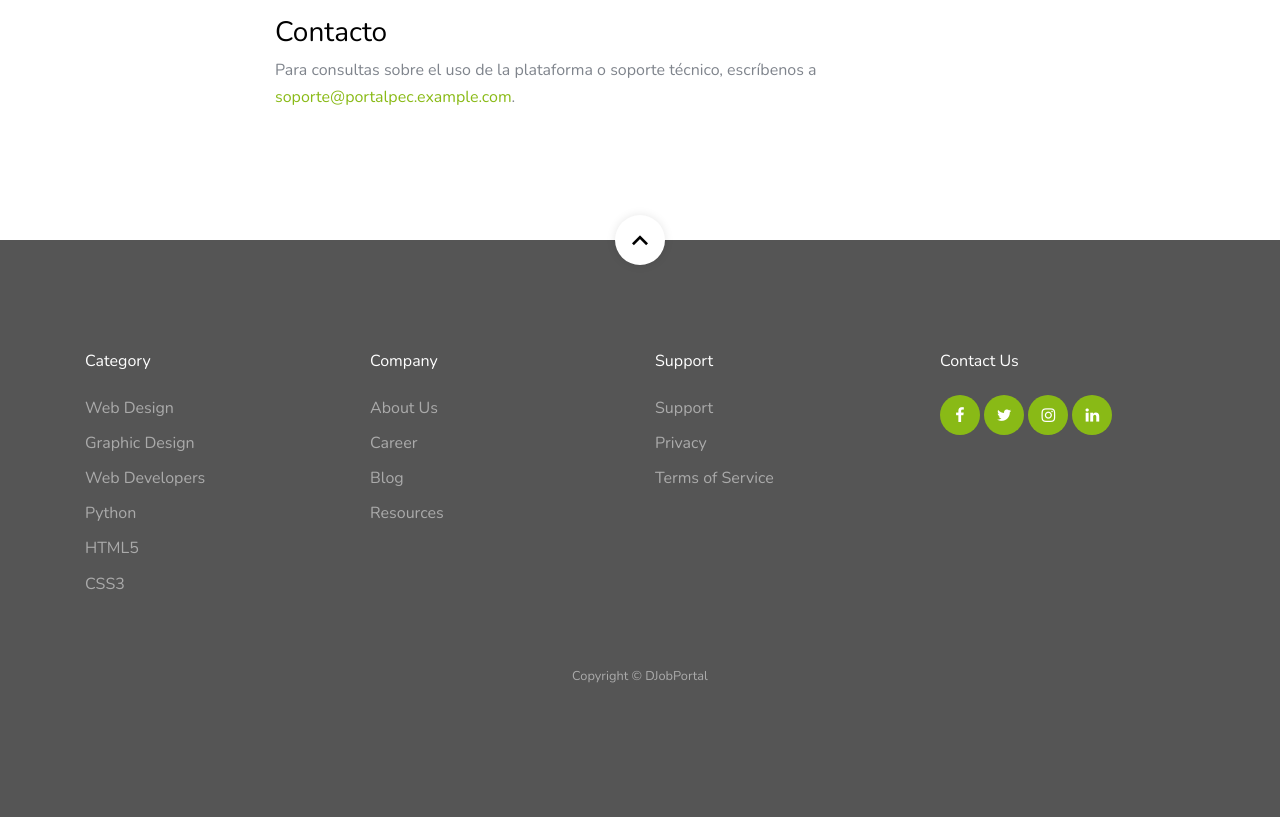
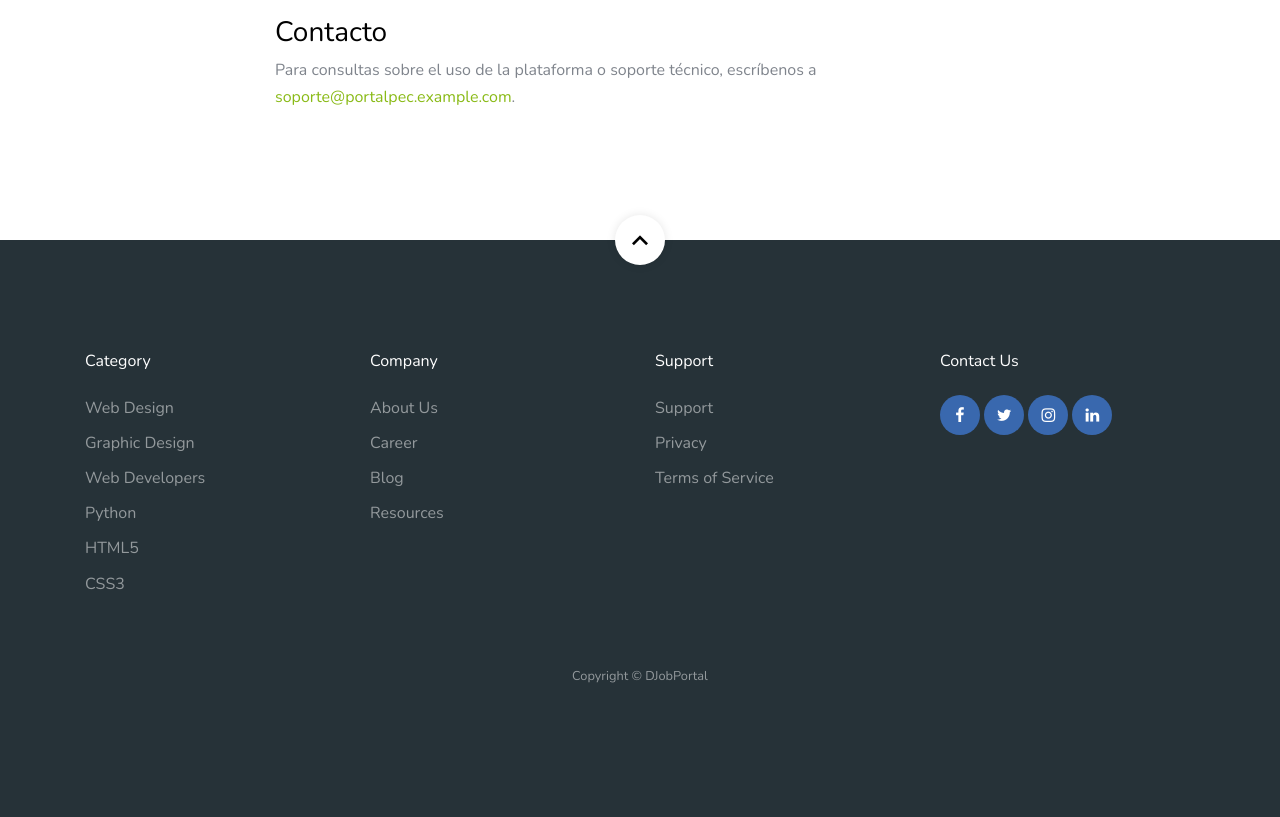
Before and after one commit to CarlosM2002/pasantias-ucv, a Django app: page /about/ in a window 1280 px wide. Shown: the part 1069-1886 px from the top of the page. Run offline with Django 3.2, Linux system fonts and the light colour scheme; parts of the project's set-up code (start-up, migrations or seed data) failed here and were passed over; some libraries are stand-ins or nearby versions; some web fonts are replaced.

Commit message:
color footer

```diff
--- a/Job-Portal/static/css/style.css
+++ b/Job-Portal/static/css/style.css
@@ -1285,7 +1285,7 @@ h1, h2, h3, h4 {
 .site-footer {
   padding: 7rem 0;
   position: relative;
-  background: #555; }
+  background: #263238; }
   @media (max-width: 991.98px) {
     .site-footer {
       padding: 2rem 0; } }
@@ -1349,7 +1349,7 @@ h1, h2, h3, h4 {
   width: 40px;
   height: 40px;
   position: relative;
-  background: #89ba16;
+  background: #3968AE;
   border-radius: 50%;
   text-decoration: none !important; }
   .footer-social a > span, .social a > span {
@@ -1363,7 +1363,7 @@ h1, h2, h3, h4 {
   .footer-social a:hover, .social a:hover {
     background: #fff; }
     .footer-social a:hover span, .social a:hover span {
-      color: #89ba16; }
+      color: #3968AE; }
 
 .social a:hover {
   background: #343a40; }
--- a/Job-Portal/template/base.html
+++ b/Job-Portal/template/base.html
@@ -2,12 +2,12 @@
 <!DOCTYPE html>
 <html>
       <head>
-            <title>{% block meta_title %}DJobPortal &mdash; Find Your Job{% endblock %}</title>
+            <title>{% block meta_title %}Portal PEC {% endblock %}</title>
             <meta charset="utf-8">
             <meta name="viewport" content="width=device-width, initial-scale=1, shrink-to-fit=no">
             <meta name="description" content="{% block meta_description %}DJobPortal is your one-stop destination for finding the perfect job or hiring the best talent. Discover thousands of job opportunities across various industries.{% endblock %}" />
             <meta name="keywords" content="{% block meta_keywords %}job, portal, career, hiring, recruitment, job search, find job{% endblock %}" />
-            <link rel="icon" type="image/png" href="{% static 'images/favicon.png' %}" />
+            <link rel="icon" type="image/png" href="{% static 'images/ucvicon.png' %}" />
 
             {% block extra_meta %}{% endblock %}
 
```
Also changed, not shown: Job-Portal/static/images/ucvicon.png (added).
